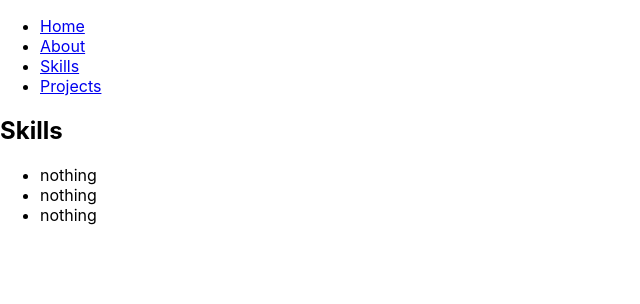
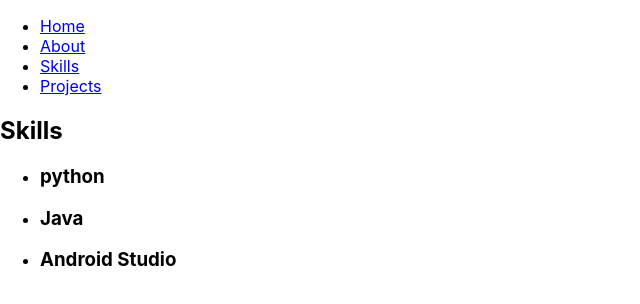
Before and after one commit to 110220004/myReact-portfolio, a React (Create React App) app: page /skills in a window 1280 px wide. Shown: the top 304 px of the page, without its empty margins (0-640 px from the left). Built offline with nearby package versions, Linux system fonts and the light colour scheme.

Commit message:
updated skill.js
made some adjustments to the code

```diff
--- a/src/components/Skills.js
+++ b/src/components/Skills.js
@@ -1,13 +1,31 @@
-import React from 'react';
+import React, { useState } from 'react';
 
 const Skills = () => {
+  const [skills] = useState([
+    {
+      name: 'python',
+      icon: 'fas fa-html5'
+    },
+    {
+      name: 'Java',
+      icon: 'fas fa-css3-alt'
+    },
+    {
+      name: 'Android Studio',
+      icon: 'fas fa-js'
+    },
+  ]);
+
   return (
-    <div>
-      <h2>Skills</h2>
-      <ul>
-        <li>nothing</li>
-        <li>nothing</li>
-        <li>nothing</li>
+    <div className="skills-container">
+      <h2 className="title">Skills</h2>
+      <ul className="skill-list">
+        {skills.map((skill, index) => (
+          <li key={index}>
+            <i className={skill.icon} />
+            <h3>{skill.name}</h3>
+          </li>
+        ))}
       </ul>
     </div>
   );
```
